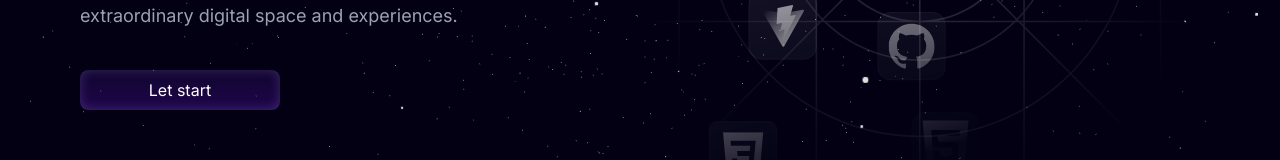
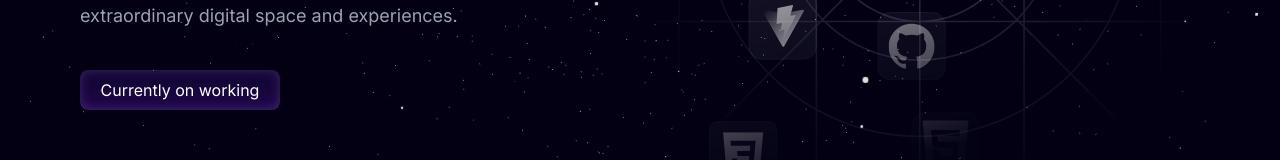
Before and after one commit to awkward-py/awkwardpy-main, a Next.js app: page / in a window 1280 px wide. Shown: the part 519-679 px from the top of the page. Built offline with nearby package versions, Linux system fonts and the light colour scheme; a web font is replaced by a local one.

Commit message:
Update hero-content.tsx

```diff
--- a/components/sub/hero-content.tsx
+++ b/components/sub/hero-content.tsx
@@ -52,7 +52,7 @@ export const HeroContent = () => {
           variants={slideInFromLeft(1)}
           className="py-2 button-primary text-center text-white cursor-pointer rounded-lg max-w-[200px]"
         >
-          Let start
+          Currently on working
         </motion.a>
       </div>
 
```
